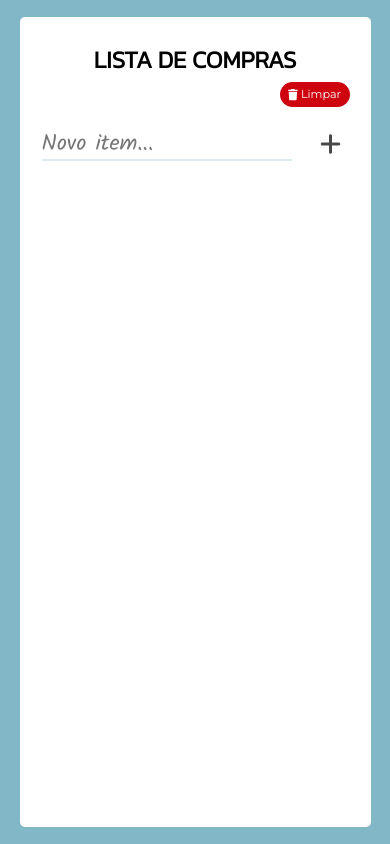
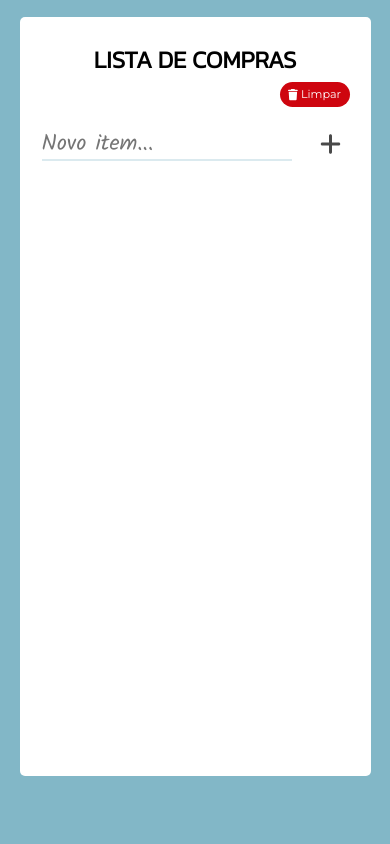
Before and after one commit to Vinicius1998ls/Lista_de_compras, a React (Create React App) app: page / in a window 390 px wide. Built offline with nearby package versions, Linux system fonts and the light colour scheme.

Commit message:
correções na responsividade

```diff
--- a/src/components/ShoppingList.css
+++ b/src/components/ShoppingList.css
@@ -86,7 +86,7 @@ input:focus {
 
 ul {
     max-height: 70vh;
-    overflow-x: scroll;
+    overflow-y: scroll;
 }
 
 @media (max-width: 1200px) {
@@ -121,19 +121,19 @@ ul {
     }
 }
 
-@media (max-height: 590px) {
+@media (max-height: 700px) {
     ul {
         max-height: 60vh;
     }
 }
 
-@media (max-height: 450px) {
+@media (max-height: 500px) {
     ul {
         max-height: 50vh;
     }
 }
 
-@media (max-height: 350px) {
+@media (max-height: 370px) {
     ul {
         max-height: 35vh;
     }
--- a/src/index.css
+++ b/src/index.css
@@ -5,7 +5,7 @@ body{
 #root{
     background-color: white;
     border-radius: 5px;
-    height: 96vh;
+    height: 90vh;
     margin: 2vh 0 2vh 0
 }
 
```
